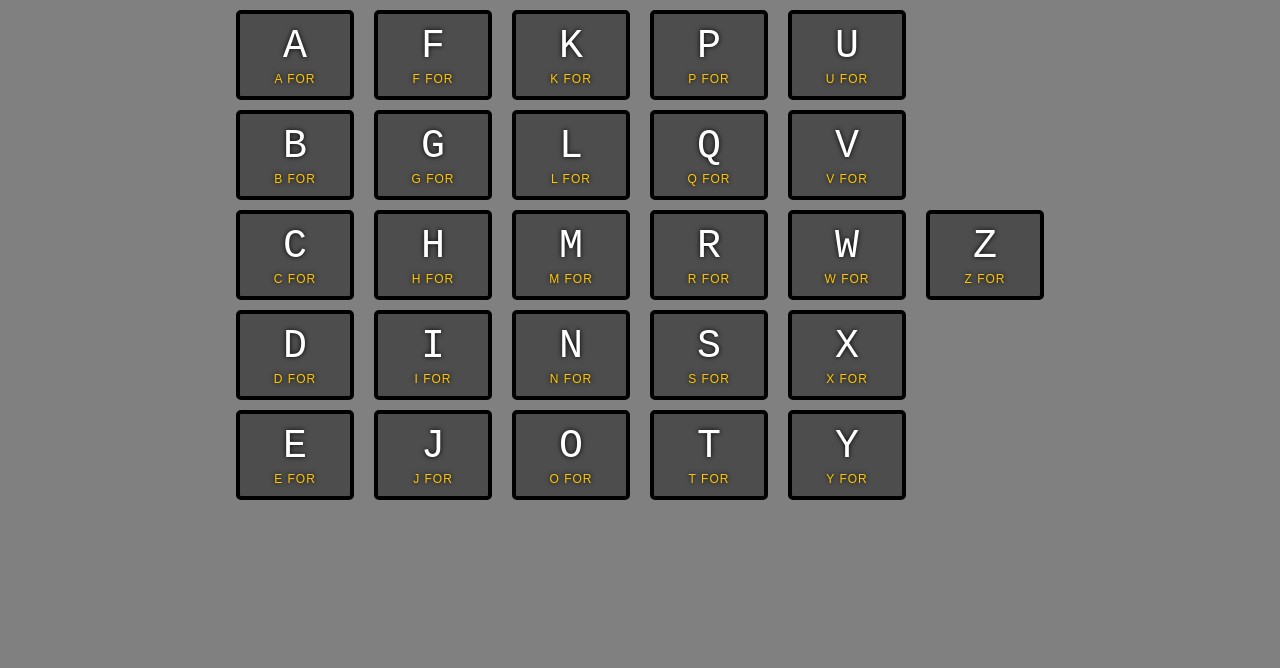
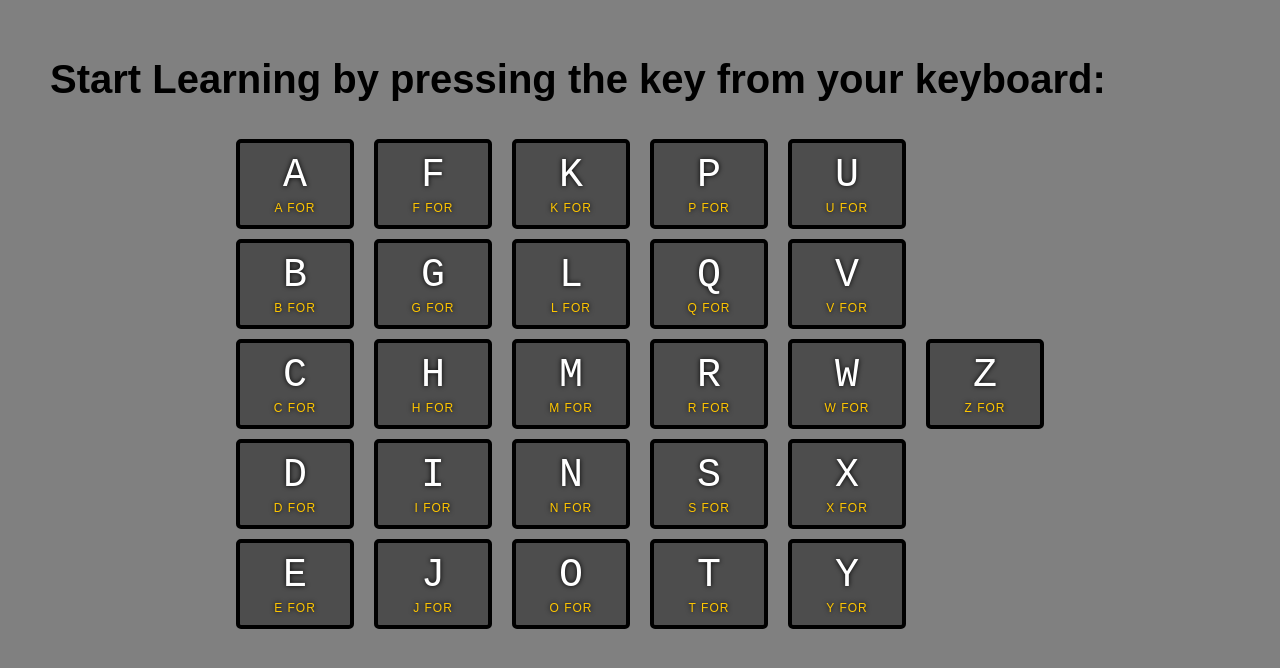
Before and after one commit to ShubhamGupta05/Javascript-Projects, a plain HTML site: page index.html in a window 1280 px wide. Drawn offline with Linux system fonts and the light colour scheme.

Commit message:
Update index.html
Added H1 tag

```diff
--- a/index.html
+++ b/index.html
@@ -5,7 +5,7 @@
 	<link rel="stylesheet" type="text/css" href="style.css">
 </head>
 <body>
-
+	<h1>Start Learning by pressing the key from your keyboard:</h1>
 	<div class="keys">
 		<div>
 			<div data-key="65" class="key">
```
